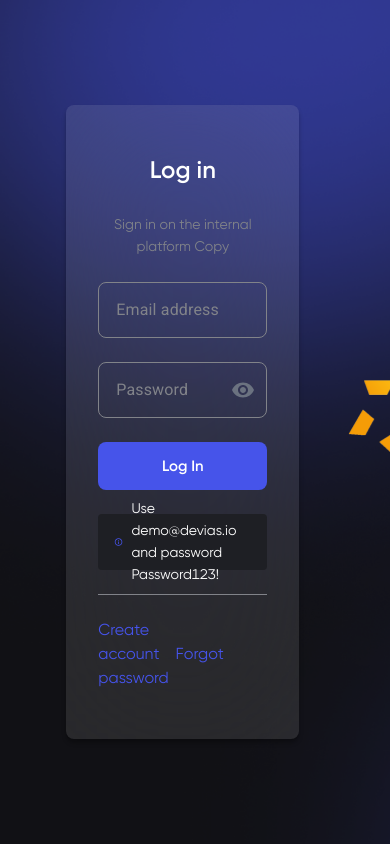
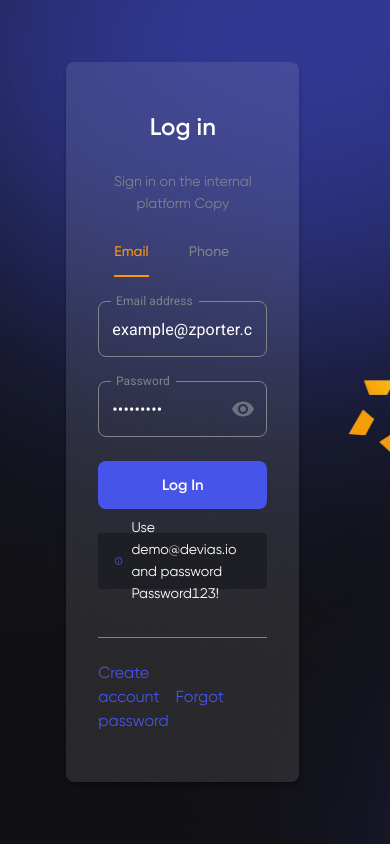
Before and after one commit to coder054/test5, a Next.js app: page /signin in a window 390 px wide. Built offline with nearby package versions, Linux system fonts and the light colour scheme; no server answers.

Commit message:
Add login with phone

```diff
--- a/components/MyInput.tsx
+++ b/components/MyInput.tsx
@@ -64,9 +64,7 @@ export const MyInput = ({
         fullWidth
         label={label}
         id="custom-css-outlined-input"
-        inputProps={{
-          autoComplete: 'off',
-        }}
+        autoComplete="current-password"
         type={showPassword || !password ? 'text' : 'password'}
       />
       <div
--- a/module/authen/signup/signup-with-sms.tsx
+++ b/module/authen/signup/signup-with-sms.tsx
@@ -14,11 +14,19 @@ import {
   RecaptchaVerifier,
   signInWithPhoneNumber,
   updateEmail,
+  updatePassword,
 } from 'firebase/auth'
 import { auth } from 'config'
 import { axios } from 'utils/axios'
 import { get } from 'lodash'
 import Link from 'next/link'
+
+const initialValues = {
+  phone: '+84355832199',
+  password: 'aA&123456',
+  repeat_password: 'aA&123456',
+  email: 'example@zporter.co',
+}
 
 export const SignUpWithSMS = () => {
   const router = useRouter()
@@ -27,6 +35,14 @@ export const SignUpWithSMS = () => {
   const [checked, setChecked] = useState<boolean>(true)
   const [openModal, setOpenModal] = useState<boolean>(false)
   const [otp, setOtp] = useState<string>('')
+
+  const [phone, setPhone] = useState<string>(initialValues.phone)
+  const [email, setEmail] = useState<string>(initialValues.email)
+  const [password, setPassword] = useState<string>(initialValues.password)
+  const [confirmPassword, setConfirmPassword] = useState<string>(
+    initialValues.repeat_password
+  )
+
   const [form] = Form.useForm()
   const {} = useAuth()
 
@@ -51,7 +67,7 @@ export const SignUpWithSMS = () => {
     }
   }
 
-  const sendCode = async (code: string) => {
+  const sendCode = async (code: string, email: string, password: string) => {
     if (typeof window === 'undefined') {
       return
     }
@@ -60,8 +76,9 @@ export const SignUpWithSMS = () => {
       //@ts-ignore: Unreachable code error
       const result = await window.confirmationResult.confirm(code)
       const user = result.user
-      updateEmail(user, 'austin@zporter.co')
-      console.log('user: ', user)
+      debugger
+      updateEmail(user, email)
+      updatePassword(user, password)
     } catch (error) {
       console.log(error)
     }
@@ -74,6 +91,10 @@ export const SignUpWithSMS = () => {
     // }
     // const submitForm = await form.validateFields()
   }
+
+  useEffect(() => {
+    console.log('aaa email: ', email)
+  }, [email])
 
   useEffect(() => {
     if (typeof window === 'undefined') {
@@ -123,12 +144,7 @@ export const SignUpWithSMS = () => {
               autoComplete="none"
               className=""
               form={form}
-              initialValues={{
-                phone: '+84355832199',
-                password: '123456',
-                repeat_password: '123456',
-                email: 'example@zporter.co',
-              }}
+              initialValues={initialValues}
               onFinish={async (values: any) => {
                 if (typeof window === 'undefined') {
                   return
@@ -185,7 +201,14 @@ export const SignUpWithSMS = () => {
                   },
                 ]}
               >
-                <MyInput name={'phone'} label="Mobile phone number" />
+                <MyInput
+                  name={'phone'}
+                  label="Mobile phone number"
+                  value={phone}
+                  onChange={(e) => {
+                    setPhone(e.target.value)
+                  }}
+                />
               </Form.Item>
 
               <Form.Item
@@ -200,7 +223,14 @@ export const SignUpWithSMS = () => {
                   { type: 'email', message: 'Email is wrong format.' },
                 ]}
               >
-                <MyInput name={'email'} label="Email" />
+                <MyInput
+                  name={'email'}
+                  label="Email"
+                  value={email}
+                  onChange={(e) => {
+                    setEmail(e.target.value)
+                  }}
+                />
               </Form.Item>
 
               <Form.Item
@@ -222,6 +252,10 @@ export const SignUpWithSMS = () => {
                   name={'password'}
                   label="Choose password (+8 signs)"
                   password
+                  value={password}
+                  onChange={(e) => {
+                    setPassword(e.target.value)
+                  }}
                 />
               </Form.Item>
 
@@ -249,6 +283,10 @@ export const SignUpWithSMS = () => {
                   name={'repeat_password'}
                   label="Repeat Password"
                   password
+                  value={confirmPassword}
+                  onChange={(e) => {
+                    setConfirmPassword(e.target.value)
+                  }}
                 />
               </Form.Item>
               <div className="w-full">
@@ -328,13 +366,6 @@ export const SignUpWithSMS = () => {
             </span>
           </div>
         </MyModal>
-
-        <button
-          id="sign-in-button4"
-          className=" w-[200px] h-[50px] fixed right-0 bottom-0 hidden "
-        >
-          recapcha
-        </button>
       </div>
     )
   }
@@ -386,7 +417,7 @@ export const SignUpWithSMS = () => {
 
         <button
           onClick={() => {
-            sendCode(otp)
+            sendCode(otp, email, password)
           }}
           className="bg-Blue flex justify-center items-center text-[14px] leading-[22px]
         text-white w-full h-[44px] rounded-[8px] mb-[14px]
@@ -409,6 +440,13 @@ export const SignUpWithSMS = () => {
   return (
     <div className="autofill2 ">
       {step === 1 ? contentFillInfoSignUpWithPhone() : contentFillOtp()}
+
+      <button
+        id="sign-in-button4"
+        className=" w-[200px] h-[50px] fixed right-0 bottom-0 hidden "
+      >
+        recapcha
+      </button>
     </div>
   )
 }
--- a/module/authen/singin/index.tsx
+++ b/module/authen/singin/index.tsx
@@ -9,6 +9,10 @@ import { Form, notification } from 'antd'
 import cls from './signin.module.css'
 import { IconWarning, SvgXIcon } from 'imports/svgs'
 import Link from 'next/link'
+import { TabPanel, Tabs } from 'components/Tabs'
+import { signInWithPhoneNumber, RecaptchaVerifier } from 'firebase/auth'
+import { auth } from 'config'
+import OtpInput from 'react-otp-input'
 
 const valuesAtom = atom({
   email: '',
@@ -26,19 +30,45 @@ const responseSiginin = atom({
   expiresIn: '',
 })
 
+const initialValues = {
+  phone: '+84355832199',
+  password: 'aA&123456',
+  repeat_password: 'aA&123456',
+  email: 'example@zporter.co',
+}
+
+enum Tab {
+  Email = 'Email',
+  Phone = 'Phone',
+}
+
+const tabs = [{ text: Tab.Email }, { text: Tab.Phone }]
+
 const SignIn = () => {
   const router = useRouter()
+  const [step, setStep] = useState<1 | 2>(1)
+  const [tab, setTab] = useState(Tab.Email)
   const [loading, setLoading] = useState<boolean>(false)
   const [isAuthen, setIsAuthen] = useState<boolean>(false)
   // const [errorSignIn, setErrorSignIn] = useState<boolean>(false)
   const [openModal, setOpenModal] = useState<boolean>(false)
-  const [form] = Form.useForm()
+  const [email, setEmail] = useState<string>(initialValues.email)
+  const [password, setPassword] = useState<string>(initialValues.password)
+  const [confirmPassword, setConfirmPassword] = useState<string>(
+    initialValues.repeat_password
+  )
+  const [formEmail] = Form.useForm()
+  const [formPhone] = Form.useForm()
+
+  const [otp, setOtp] = useState<string>('')
+
+  const [phone, setPhone] = useState<string>(initialValues.phone)
 
   const { signin, currentUser, errorSignin } = useAuth()
 
   const handleSubmit = async (e) => {
     e.preventDefault()
-    const submitForm = await form.validateFields()
+    const submitForm = await formEmail.validateFields()
     setLoading(true)
     await signin(submitForm.email, submitForm.password)
     setTimeout(() => {
@@ -51,12 +81,31 @@ const SignIn = () => {
       return
     }
 
-    let el = window.document.querySelector('.ant-form')
+    let el = window.document.querySelectorAll('.ant-form')
+
     if (!el) {
       return
     }
 
-    el.classList.remove('ant-form')
+    let arr = Array.from(el)
+    arr.forEach((o) => {
+      o.classList.remove('ant-form')
+    })
+
+    /// init recapcha
+    //@ts-ignore: Unreachable code error
+    window.recaptchaVerifier = new RecaptchaVerifier(
+      'sign-in-button5',
+      {
+        size: 'invisible',
+        callback: (response) => {
+          // reCAPTCHA solved, allow signInWithPhoneNumber.
+          // onSignInSubmit();
+          setStep(2)
+        },
+      },
+      auth
+    )
   }, [])
 
   // const handleSubmit = (e: FormEvent<HTMLFormElement>) => {
@@ -97,18 +146,60 @@ const SignIn = () => {
     setOpenModal(false)
   }
 
+  const sendPhone = async (phone: string) => {
+    if (typeof window === 'undefined') {
+      return
+    }
+
+    try {
+      //@ts-ignore: Unreachable code error
+      const appVerifier = window.recaptchaVerifier
+      const confirmationResult = await signInWithPhoneNumber(
+        auth,
+        phone,
+        appVerifier
+      )
+
+      //@ts-ignore: Unreachable code error
+      window.confirmationResult = confirmationResult
+    } catch (error) {
+      console.log(error)
+    }
+  }
+
+  const sendCode = async (code: string, email: string, password: string) => {
+    if (typeof window === 'undefined') {
+      return
+    }
+
+    try {
+      //@ts-ignore: Unreachable code error
+      const result = await window.confirmationResult.confirm(code)
+    } catch (error) {
+      console.log(error)
+    }
+  }
+
+  const contentFillInfoSignInWithPhone = () => {
     return (
       <div className=" autofill2 w-screen h-screen flex items-center">
         <div
           className={`${cls.formSignIn} w-[470px] rounded-[8px] pt-[48px] pl-[32px] pr-[32px] pb-[48px] ml-[17%]`}
         >
-        <Form className="" form={form}>
           <div className="w-full text-center">
             <p className="text-[24px] text-[#FFFFFF] font-semibold">Log in</p>
             <p className="mt-[16px] text-[#818389] text-[14px]">
               Sign in on the internal platform Copy
             </p>
           </div>
+
+          <Tabs tab={tab} setTab={setTab} tabs={tabs} />
+          <TabPanel visible={tab === Tab.Email}>
+            <Form
+              className="h-[312px] "
+              form={formEmail}
+              initialValues={initialValues}
+            >
               <Form.Item
                 className="mt-[24px]"
                 name={'email'}
@@ -120,7 +211,14 @@ const SignIn = () => {
                   { type: 'email', message: 'Your email is invalid' },
                 ]}
               >
-            <MyInput name={'email'} label="Email address" />
+                <MyInput
+                  name={'email'}
+                  label="Email address"
+                  value={email}
+                  onChange={(e) => {
+                    setEmail(e.target.value)
+                  }}
+                />
               </Form.Item>
               <Form.Item
                 className="mt-[24px]"
@@ -132,7 +230,15 @@ const SignIn = () => {
                   },
                 ]}
               >
-            <MyInput name={'password'} label="Password" password />
+                <MyInput
+                  name={'password'}
+                  label="Password"
+                  password
+                  value={password}
+                  onChange={(e) => {
+                    setPassword(e.target.value)
+                  }}
+                />
               </Form.Item>
               <div className="mt-[24px]" onClick={handleSubmit}>
                 <Button
@@ -149,6 +255,63 @@ const SignIn = () => {
                   Use demo@devias.io and password Password123!
                 </span>
               </div>
+            </Form>
+          </TabPanel>
+          <TabPanel visible={tab === Tab.Phone}>
+            <button
+              id="sign-in-button5"
+              className=" w-[200px] h-[50px] fixed right-0 bottom-0 hidden "
+            >
+              recapcha
+            </button>
+            <Form
+              className="h-[312px] "
+              form={formPhone}
+              initialValues={initialValues}
+            >
+              <Form.Item
+                className="mt-[24px]"
+                name={'phone'}
+                rules={[
+                  {
+                    required: true,
+                    message: 'Required fields must be filled in.',
+                    max: 25,
+                  },
+                ]}
+              >
+                <MyInput
+                  name={'phone'}
+                  label="Mobile phone number"
+                  value={phone}
+                  onChange={(e) => {
+                    setPhone(e.target.value)
+                  }}
+                />
+              </Form.Item>
+              <div
+                className="mt-[24px]"
+                onClick={async () => {
+                  await sendPhone(phone)
+                }}
+              >
+                <Button
+                  loading={loading}
+                  className="h-[48px] bg-[#4654EA] text-[15px] text-[#FFFFFF] font-semibold hover:bg-[#5b67f3]"
+                  text="Log In"
+                />
+              </div>
+              <div
+                className={`${cls.divWarning} w-full h-[56px] rounded-[4px] mt-[24px] flex items-center pl-[16px] pr-[16px]`}
+              >
+                <IconWarning />
+                <span className="text-[#FFFFFF] text-[14px] pl-[8px]">
+                  Use demo@devias.io and password Password123!
+                </span>
+              </div>
+            </Form>
+          </TabPanel>
+
           <div className="bg-[#818389] w-full h-[1px] mt-[24px]"></div>
           <div className="mt-[24px]">
             <span
@@ -166,7 +329,6 @@ const SignIn = () => {
               </a>
             </Link>
           </div>
-        </Form>
         </div>
         <LogoBigSize />
         <MyModal show={openModal} width={412} setShow={setOpenModal}>
@@ -177,8 +339,8 @@ const SignIn = () => {
               <SvgXIcon className={''} />
             </div>
             <p className="float-left text-[18px] font-semibold text-[#FFFFFF] mt-[20.8px] mb-[32px]">
-            By signing up, you agree to Zporters Terms & Conditions and Privacy
-            Rules
+              By signing up, you agree to Zporters Terms & Conditions and
+              Privacy Rules
             </p>
             <Button
               className={`${cls.signupWith} w-full h-[48px]`}
@@ -212,4 +374,85 @@ const SignIn = () => {
     )
   }
 
+  const contentFillOtp = () => {
+    return (
+      <div
+        className="w-[372px] mx-auto
+                  min-h-[412px]
+                  mt-[120px] sm:mt-[120px] md:mt-[120px] lg:mt-[120px] xl:mt-[150px] 2xl:mt-[200px]
+
+                  "
+      >
+        <img src={'/sidebar/logo.svg'} className="mx-auto mb-[32px]" alt="" />
+        <div
+          className="text-white text-center font-SVNGilroy text-[24px] leading-[137%]
+        mb-2"
+        >
+          Verify phone number
+        </div>
+
+        <div className="mb-[32px] font-Roboto text-[14px] leading-[22px] px-[14px] ">
+          <span className="text-white  ">
+            Now verify your mobile phone number by adding the 6 digit code we
+            sent to&nbsp;
+          </span>
+
+          <span className="text-[#00e09d] ">+46 768 030568.&nbsp;</span>
+          <span className="underline text-white">Wrong number?</span>
+        </div>
+
+        <div className="text-white text-[14px] leading-[22px] mb-2 ">
+          Verify code
+        </div>
+
+        <OtpInput
+          value={otp}
+          onChange={(value) => {
+            setOtp(value)
+          }}
+          numInputs={6}
+          separator={<span></span>}
+          containerStyle="flex space-x-[16px] ml-[-2px] "
+          inputStyle="border-[2px] border-[#4654EA]  rounded-[8px] w-[49px] h-[56px] flex justify-center items-center
+             text-[28px] font-SVNGilroy "
+        />
+
+        <div className="h-[24px] "></div>
+
+        <button
+          onClick={() => {
+            sendCode(otp, email, password)
+          }}
+          className="bg-Blue flex justify-center items-center text-[14px] leading-[22px]
+        text-white w-full h-[44px] rounded-[8px] mb-[14px]
+        "
+        >
+          Verify code
+        </button>
+
+        <div className="h-[1px] bg-Stroke mb-[24px] "></div>
+
+        <Link href="/signin">
+          <a className="text-Blue text-[16px] leading-[175%] border-b-[1px] border-Blue ">
+            Already having an account?
+          </a>
+        </Link>
+      </div>
+    )
+  }
+
+  return (
+    <div className="autofill2 ">
+      {step === 1 ? contentFillInfoSignInWithPhone() : contentFillOtp()}
+
+      <button
+        id="sign-in-button4"
+        className=" w-[200px] h-[50px] fixed right-0 bottom-0 hidden "
+      >
+        recapcha
+      </button>
+    </div>
+  )
+}
+
 export default SignIn
--- a/pages/test2.tsx
+++ b/pages/test2.tsx
@@ -123,7 +123,6 @@ const Test = () => {
       //@ts-ignore: Unreachable code error
       const result = await window.confirmationResult.confirm(code)
       const user = result.user
-      updateEmail(user, 'austin@zporter.co')
       console.log('user: ', user)
     } catch (error) {
       console.log(error)
@@ -212,7 +211,6 @@ const Test = () => {
         <button
           onClick={async () => {
             const resp = await axios.delete('/users')
-            debugger
           }}
           className="bg-green-500 p-4 flex justify-center items-center "
         >
```
Lines whose indentation alone changed are shown as unchanged.
